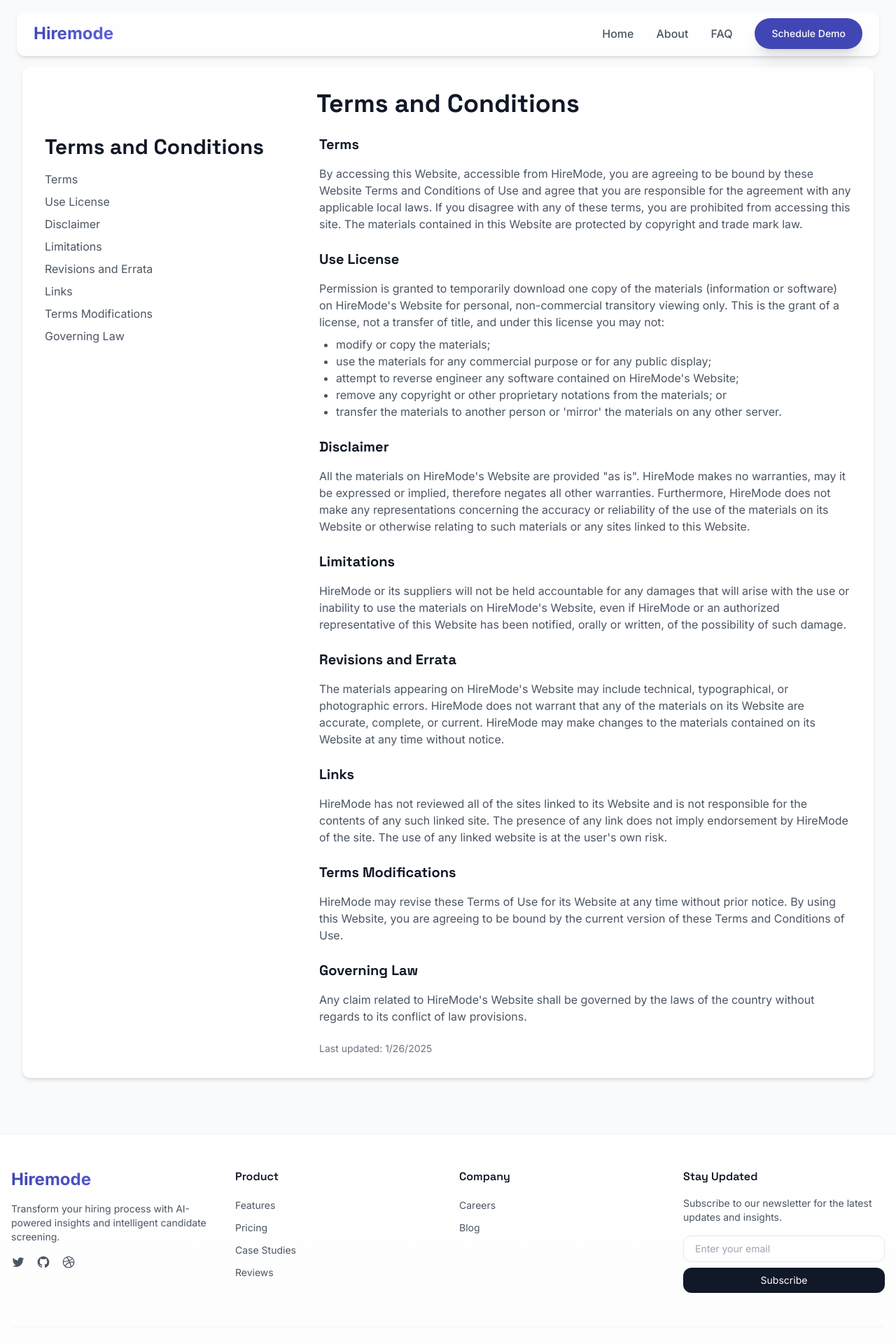
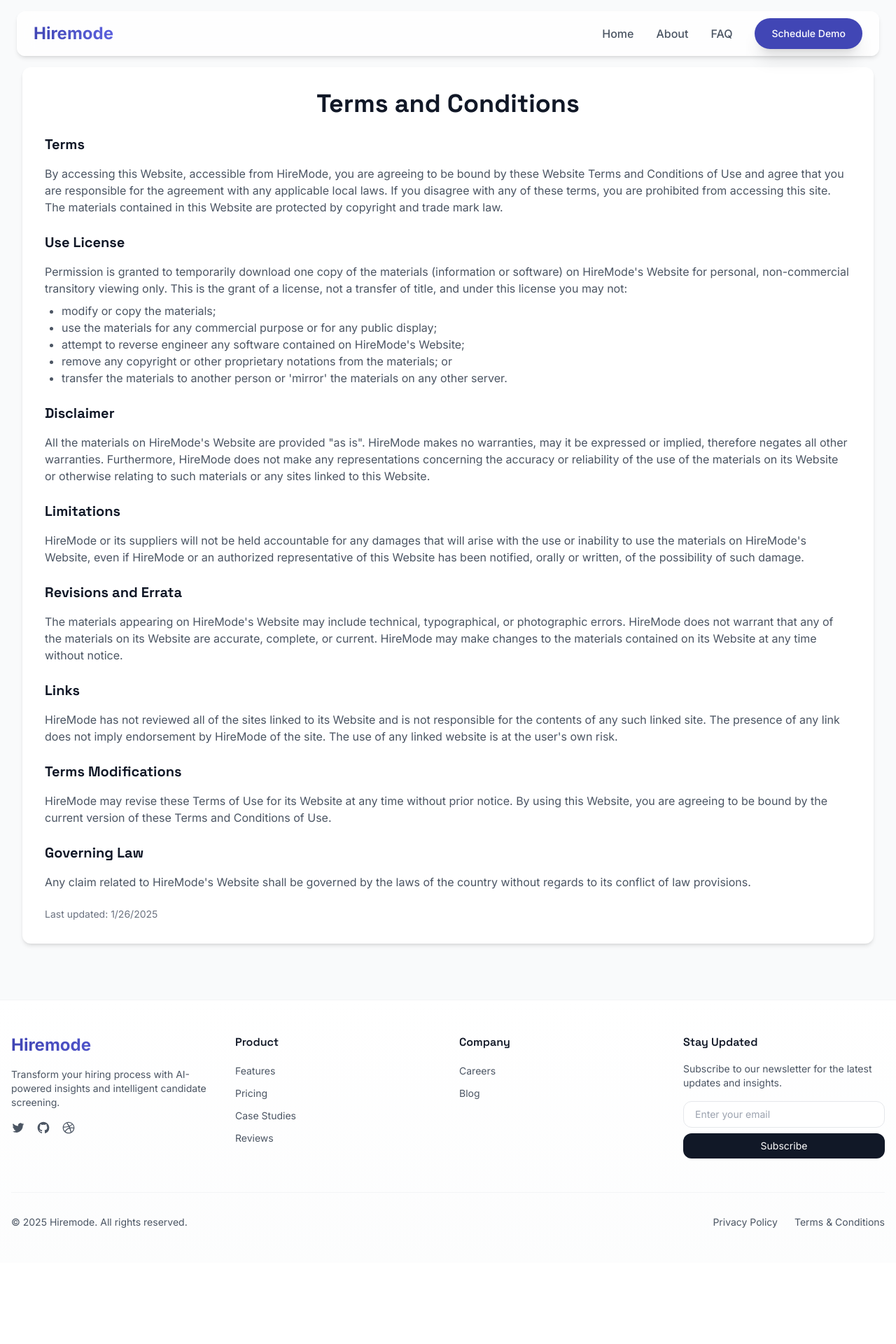
Before and after one commit to p1yux/ATS-Landing, a Next.js app: page /termsNcondition in a window 1280 px wide. Shown: the top 1920 px of the page at 70% size. After the commit the page ends 1804 px from the top, so only its background shows below. Built offline with nearby package versions, Linux system fonts and the light colour scheme.

Commit message:
meta tags, images, links, design...

```diff
--- a/src/components/custom/Landing/HeroSection.jsx
+++ b/src/components/custom/Landing/HeroSection.jsx
@@ -108,7 +108,7 @@ const HeroSection = () => {
                 className="h-14 px-8 bg-[#4146B5] hover:bg-[#363994] text-white rounded-full shadow-xl hover:shadow-2xl transition-all duration-300 text-lg font-medium flex items-center gap-3"
                 onClick={() => window.open('https://calendly.com/aryanjainak/30min', '_blank')}
               >
-                Book a Demo
+                Get Started For Free
                 <ArrowRight className="w-5 h-5" />
               </Button>
             </motion.div>
--- a/src/components/custom/Navigation/Footer.jsx
+++ b/src/components/custom/Navigation/Footer.jsx
@@ -15,31 +15,31 @@ const Footer = () => {
         <div className="grid grid-cols-1 md:grid-cols-4 gap-8 max-w-7xl mx-auto">
           {/* Brand Column */}
           <div className="space-y-4">
-            <Link href="/" className="inline-block">
+            <span className="inline-block">
               <span className="text-2xl font-bold bg-gradient-to-r from-[#4146B5] to-[#4F54C9] bg-clip-text text-transparent">
                 Hiremode
               </span>
-            </Link>
+            </span>
             <p className="text-gray-600 text-sm max-w-xs">
               Transform your hiring process with AI-powered insights and intelligent candidate screening.
             </p>
             <div className="flex space-x-4">
-              {/* Social Links */}
-              <a href="#" className="text-gray-600 hover:text-[#4146B5] transition-colors">
+              {/* Social Icons as static elements */}
+              <span className="text-gray-600">
                 <svg className="w-5 h-5" fill="currentColor" viewBox="0 0 24 24" aria-hidden="true">
                   <path d="M8.29 20.251c7.547 0 11.675-6.253 11.675-11.675 0-.178 0-.355-.012-.53A8.348 8.348 0 0022 5.92a8.19 8.19 0 01-2.357.646 4.118 4.118 0 001.804-2.27 8.224 8.224 0 01-2.605.996 4.107 4.107 0 00-6.993 3.743 11.65 11.65 0 01-8.457-4.287 4.106 4.106 0 001.27 5.477A4.072 4.072 0 012.8 9.713v.052a4.105 4.105 0 003.292 4.022 4.095 4.095 0 01-1.853.07 4.108 4.108 0 003.834 2.85A8.233 8.233 0 012 18.407a11.616 11.616 0 006.29 1.84"></path>
                 </svg>
-              </a>
-              <a href="#" className="text-gray-600 hover:text-[#4146B5] transition-colors">
+              </span>
+              <span className="text-gray-600">
                 <svg className="w-5 h-5" fill="currentColor" viewBox="0 0 24 24" aria-hidden="true">
                   <path fillRule="evenodd" d="M12 2C6.477 2 2 6.484 2 12.017c0 4.425 2.865 8.18 6.839 9.504.5.092.682-.217.682-.483 0-.237-.008-.868-.013-1.703-2.782.605-3.369-1.343-3.369-1.343-.454-1.158-1.11-1.466-1.11-1.466-.908-.62.069-.608.069-.608 1.003.07 1.531 1.032 1.531 1.032.892 1.53 2.341 1.088 2.91.832.092-.647.35-1.088.636-1.338-2.22-.253-4.555-1.113-4.555-4.951 0-1.093.39-1.988 1.029-2.688-.103-.253-.446-1.272.098-2.65 0 0 .84-.27 2.75 1.026A9.564 9.564 0 0112 6.844c.85.004 1.705.115 2.504.337 1.909-1.296 2.747-1.027 2.747-1.027.546 1.379.202 2.398.1 2.651.64.7 1.028 1.595 1.028 2.688 0 3.848-2.339 4.695-4.566 4.943.359.309.678.92.678 1.855 0 1.338-.012 2.419-.012 2.747 0 .268.18.58.688.482A10.019 10.019 0 0022 12.017C22 6.484 17.522 2 12 2z" clipRule="evenodd"></path>
                 </svg>
-              </a>
-              <a href="#" className="text-gray-600 hover:text-[#4146B5] transition-colors">
+              </span>
+              <span className="text-gray-600">
                 <svg className="w-5 h-5" fill="currentColor" viewBox="0 0 24 24" aria-hidden="true">
                   <path fillRule="evenodd" d="M12 2C6.48 2 2 6.48 2 12s4.48 10 10 10c5.51 0 10-4.48 10-10S17.51 2 12 2zm6.605 4.61a8.502 8.502 0 011.93 5.314c-.281-.054-3.101-.629-5.943-.271-.065-.141-.12-.293-.184-.445a25.416 25.416 0 00-.564-1.236c3.145-1.28 4.577-3.124 4.761-3.362zM12 3.475c2.17 0 4.154.813 5.662 2.148-.152.216-1.443 1.941-4.48 3.08-1.399-2.57-2.95-4.675-3.189-5A8.687 8.687 0 0112 3.475zm-3.633.803a53.896 53.896 0 013.167 4.935c-3.992 1.063-7.517 1.04-7.896 1.04a8.581 8.581 0 014.729-5.975zM3.453 12.01v-.26c.37.01 4.512.065 8.775-1.215.25.477.477.965.694 1.453-.109.033-.228.065-.336.098-4.404 1.42-6.747 5.303-6.942 5.629a8.522 8.522 0 01-2.19-5.705zM12 20.547a8.482 8.482 0 01-5.239-1.8c.152-.315 1.888-3.656 6.703-5.337.022-.01.033-.01.054-.022a35.318 35.318 0 011.823 6.475 8.4 8.4 0 01-3.341.684zm4.761-1.465c-.086-.52-.542-3.015-1.659-6.084 2.679-.423 5.022.271 5.314.369a8.468 8.468 0 01-3.655 5.715z" clipRule="evenodd"></path>
                 </svg>
-              </a>
+              </span>
             </div>
           </div>
 
@@ -47,10 +47,10 @@ const Footer = () => {
           <div>
             <h3 className="text-gray-900 font-semibold mb-4">Product</h3>
             <ul className="space-y-2">
-              <li><Link href="#" className="text-gray-600 hover:text-[#4146B5] text-sm">Features</Link></li>
-              <li><Link href="#" className="text-gray-600 hover:text-[#4146B5] text-sm">Pricing</Link></li>
-              <li><Link href="#" className="text-gray-600 hover:text-[#4146B5] text-sm">Case Studies</Link></li>
-              <li><Link href="#" className="text-gray-600 hover:text-[#4146B5] text-sm">Reviews</Link></li>
+              <li><span className="text-gray-600 text-sm">Features</span></li>
+              <li><span className="text-gray-600 text-sm">Pricing</span></li>
+              <li><span className="text-gray-600 text-sm">Case Studies</span></li>
+              <li><span className="text-gray-600 text-sm">Reviews</span></li>
             </ul>
           </div>
 
@@ -58,8 +58,8 @@ const Footer = () => {
           <div>
             <h3 className="text-gray-900 font-semibold mb-4">Company</h3>
             <ul className="space-y-2">
-              <li><Link href="#" className="text-gray-600 hover:text-[#4146B5] text-sm">Careers</Link></li>
-              <li><Link href="#" className="text-gray-600 hover:text-[#4146B5] text-sm">Blog</Link></li>
+              <li><span className="text-gray-600 text-sm">Careers</span></li>
+              <li><span className="text-gray-600 text-sm">Blog</span></li>
             </ul>
           </div>
 
--- a/src/components/custom/policyNcondition/Terms.jsx
+++ b/src/components/custom/policyNcondition/Terms.jsx
@@ -62,47 +62,8 @@ const Terms = () => {
             Terms and Conditions
           </h1>
           <div className="space-y-4 text-sm lg:text-base">
-            <div className="grid lg:grid-cols-3 gap-y-8 lg:gap-y-0 lg:gap-x-6 ">
-              {/* Sidebar */}
-              <div className="lg:col-span-1">
-                <div className="sticky top-4">
-                  <div className="space-y-4">
-                    <h2 className="font-extrabold text-2xl md:text-3xl text-gray-900 dark:text-gray-100">
-                      Terms and Conditions
-                    </h2>
-                    <nav className="grid gap-2">
-                      <a href="#terms" className="text-md text-gray-600 hover:text-gray-800 dark:text-gray-400 dark:hover:text-gray-200">
-                        Terms
-                      </a>
-                      <a href="#use-license" className="text-md text-gray-600 hover:text-gray-800 dark:text-gray-400 dark:hover:text-gray-200">
-                        Use License
-                      </a>
-                      <a href="#disclaimer" className="text-md text-gray-600 hover:text-gray-800 dark:text-gray-400 dark:hover:text-gray-200">
-                        Disclaimer
-                      </a>
-                      <a href="#limitations" className="text-md text-gray-600 hover:text-gray-800 dark:text-gray-400 dark:hover:text-gray-200">
-                        Limitations
-                      </a>
-                      <a href="#revisions" className="text-md text-gray-600 hover:text-gray-800 dark:text-gray-400 dark:hover:text-gray-200">
-                        Revisions and Errata
-                      </a>
-                      <a href="#links" className="text-md text-gray-600 hover:text-gray-800 dark:text-gray-400 dark:hover:text-gray-200">
-                        Links
-                      </a>
-                      <a href="#modifications" className="text-md text-gray-600 hover:text-gray-800 dark:text-gray-400 dark:hover:text-gray-200">
-                        Terms Modifications
-                      </a>
-                      <a href="#governing-law" className="text-md text-gray-600 hover:text-gray-800 dark:text-gray-400 dark:hover:text-gray-200">
-                        Governing Law
-                      </a>
-                    </nav>
-                  </div>
-                </div>
-              </div>
-              {/* End Sidebar */}
-
             {/* Content */}
-              <div className="lg:col-span-2 space-y-6">
+            <div className="space-y-6">
               <div id="terms" className="scroll-mt-16">
                 <h3 className="text-xl font-bold mb-4 text-gray-900 dark:text-white">Terms</h3>
                 <p className="text-gray-600 dark:text-gray-400">
@@ -177,7 +138,6 @@ const Terms = () => {
         </div>
       </div>
     </div>
-    </div>
   );
 };
 
```
Lines whose indentation alone changed are shown as unchanged.
